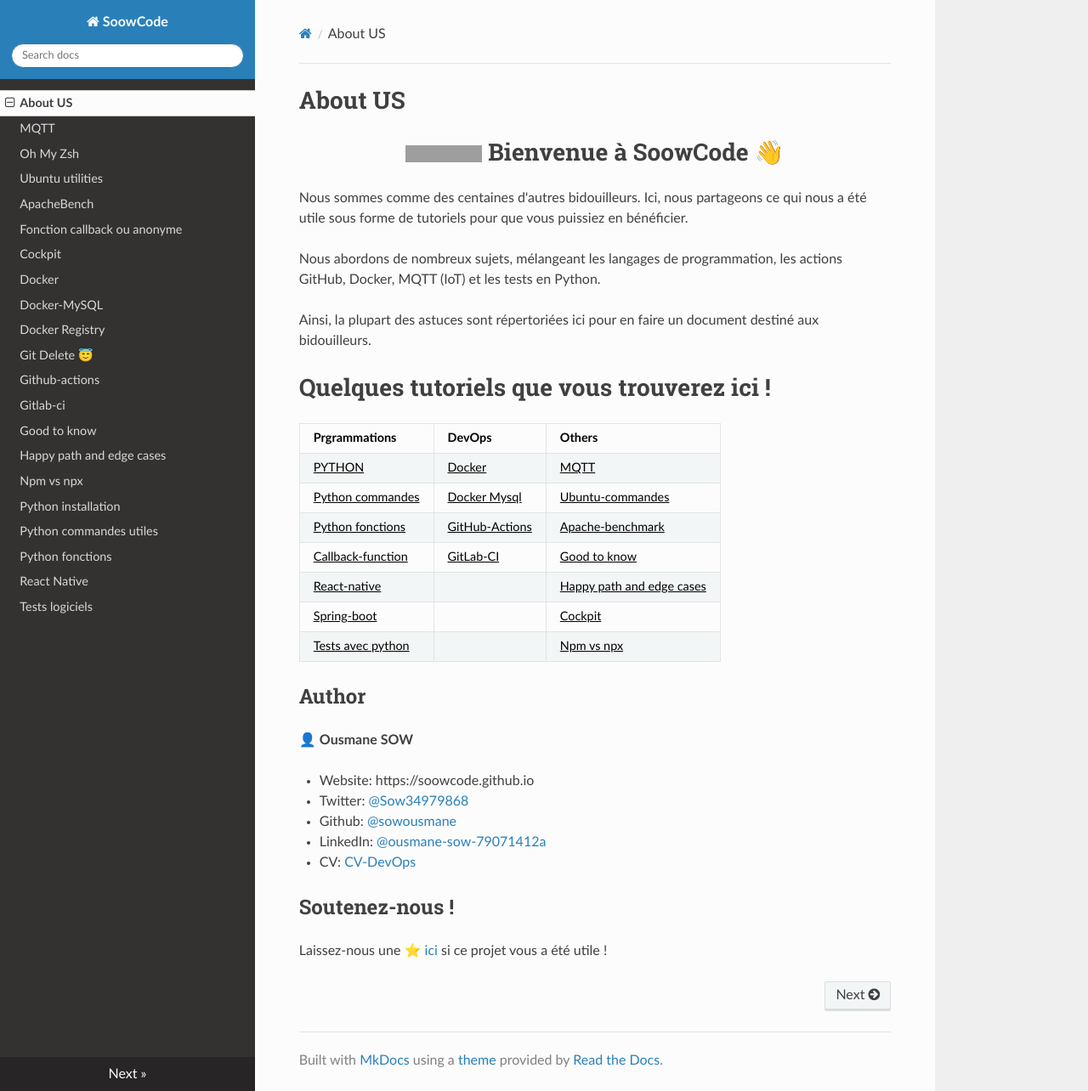
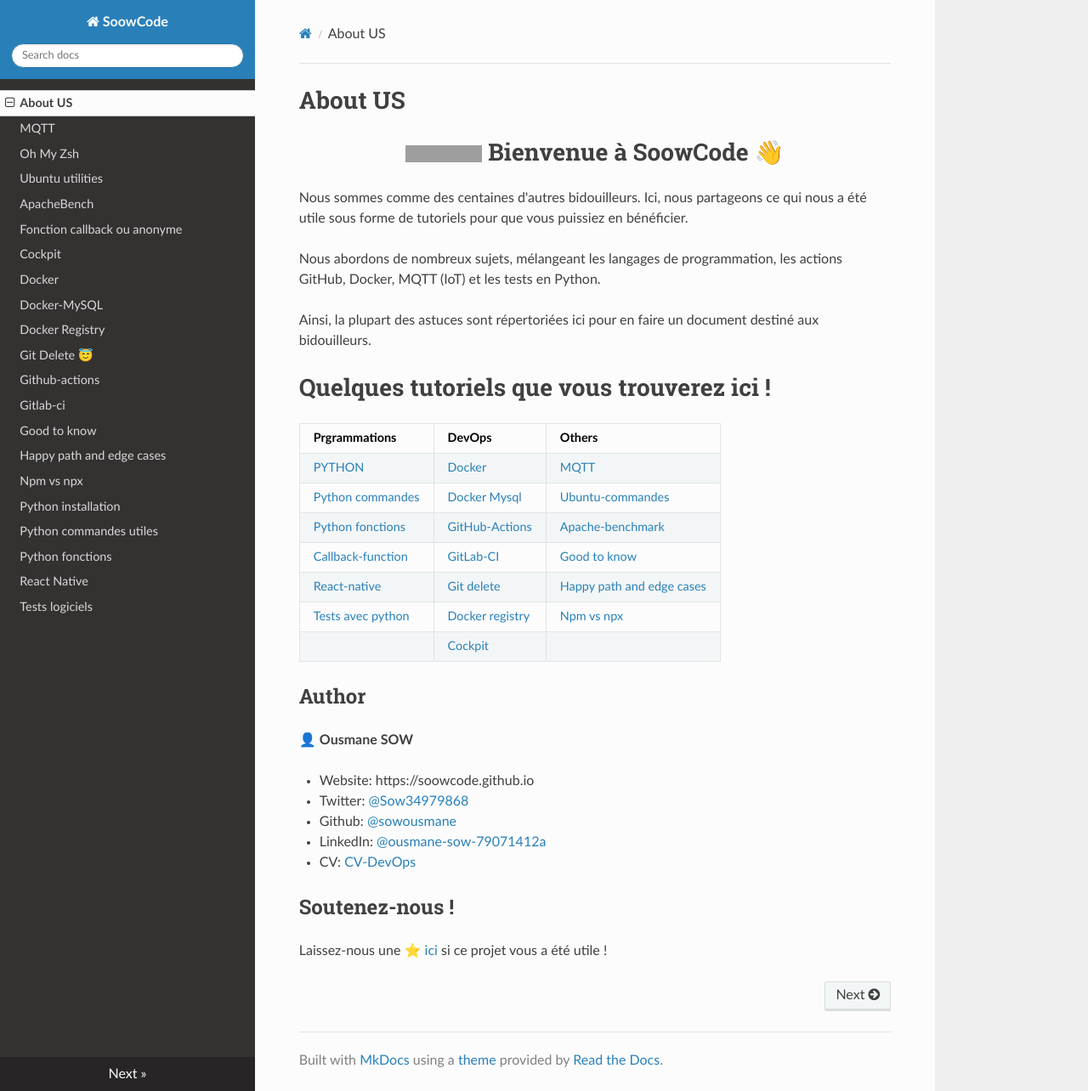
Before and after one commit to soowcode/soowcode.github.io, an MkDocs documentation site: the page built from docs/index.md, in a window 1280 px wide and 1284 px high. Shown: the whole window at 85% size. Built offline with MkDocs 1.6.1, drawn with Linux system fonts in a browser that asks for light colours; nearby versions of some CDN libraries; grey boxes are pictures that could not be loaded.

Commit message:
Update index.md

```diff
--- a/docs/index.md
+++ b/docs/index.md
@@ -14,17 +14,15 @@
 Ainsi, la plupart des astuces sont répertoriées ici pour en faire un document destiné aux bidouilleurs.
 
 <h1> Quelques tutoriels que vous trouverez ici !</h1>
-
-Prgrammations | DevOps | Others
-------- | ---------------- | ----------
-<a  style="text-decoration: underline; color:black"  href="https://soowcode.github.io/python-/">PYTHON</a>  | <a  style="text-decoration: underline; color:black"  href="https://soowcode.github.io/docker-/">Docker</a>| <a  style="text-decoration: underline; color:black"  href="https://soowcode.github.io/MQTT/" >MQTT</a>
-<a  style="text-decoration: underline; color:black"  href="https://soowcode.github.io/python-commandes/">Python commandes</a>  | <a  style="text-decoration: underline; color:black"  href="https://soowcode.github.io/docker-mysql/">Docker Mysql</a>        | <a  style="text-decoration: underline; color:black"  href="https://soowcode.github.io/Ubuntu-commandes/" >Ubuntu-commandes</a>
-<a  style="text-decoration: underline; color:black"  href="https://soowcode.github.io/python-functions/">Python fonctions</a>   | <a  style="text-decoration: underline; color:black"  href="https://soowcode.github.io/github-actions/">GitHub-Actions</a> | <a  style="text-decoration: underline; color:black"  href="https://soowcode.github.io/apache-benchmark/">Apache-benchmark</a>
- <a  style="text-decoration: underline; color:black"  href="https://soowcode.github.io/callback-function/" >Callback-function</a>| <a  style="text-decoration: underline; color:black"  href="https://soowcode.github.io/gitlab_ci/">GitLab-CI</a>|<a  style="text-decoration: underline; color:black"  href="https://soowcode.github.io/good-to-know/">Good to know</a>
-<a  style="text-decoration: underline; color:black"  href="https://soowcode.github.io/react-native/">React-native</a>|  |<a  style="text-decoration: underline; color:black"  href="https://soowcode.github.io/happy-path-and-edge-cases/" >Happy path and edge cases</a>
-<a  style="text-decoration: underline; color:black"  href="https://soowcode.github.io/spring-boot/" >Spring-boot</a> |  |<a  style="text-decoration: underline; color:black"  href="https://thanos.savoirguinee.com/cockpit/">Cockpit</a>
-<a  style="text-decoration: underline; color:black"  href="https://soowcode.github.io/tests/">Tests avec python</a> |  | <a  style="text-decoration: underline; color:black"  href="https://soowcode.github.io/npm-vs-npx/">Npm vs npx</a>
-
+| Prgrammations                                      | DevOps                               | Others                                    |
+|-----------------------------------------------------|---------------------------------------|--------------------------------------------|
+| [PYTHON](https://soowcode.github.io/python-/)        | [Docker](https://soowcode.github.io/docker-/)    | [MQTT](https://soowcode.github.io/MQTT/)    |
+| [Python commandes](https://soowcode.github.io/python-commandes/) | [Docker Mysql](https://soowcode.github.io/docker-mysql/) | [Ubuntu-commandes](https://soowcode.github.io/Ubuntu-commandes/) |
+| [Python fonctions](https://soowcode.github.io/python-functions/) | [GitHub-Actions](https://soowcode.github.io/github-actions/) | [Apache-benchmark](https://soowcode.github.io/apache-benchmark/) |
+| [Callback-function](https://soowcode.github.io/callback-function/) | [GitLab-CI](https://soowcode.github.io/gitlab_ci/) | [Good to know](https://soowcode.github.io/good-to-know/) |
+| [React-native](https://soowcode.github.io/react-native/) | [Git delete](https://soowcode.github.io/git-commands-utils/) | [Happy path and edge cases](https://soowcode.github.io/happy-path-and-edge-cases/) |
+| [Tests avec python](https://soowcode.github.io/tests/) | [Docker registry](https://soowcode.github.io/docker-registry/) | [Npm vs npx](https://soowcode.github.io/npm-vs-npx/) |
+|  | [Cockpit](https://thanos.savoirguinee.com/cockpit/) |  |
 
 
 <h2> Author</h2>
```
